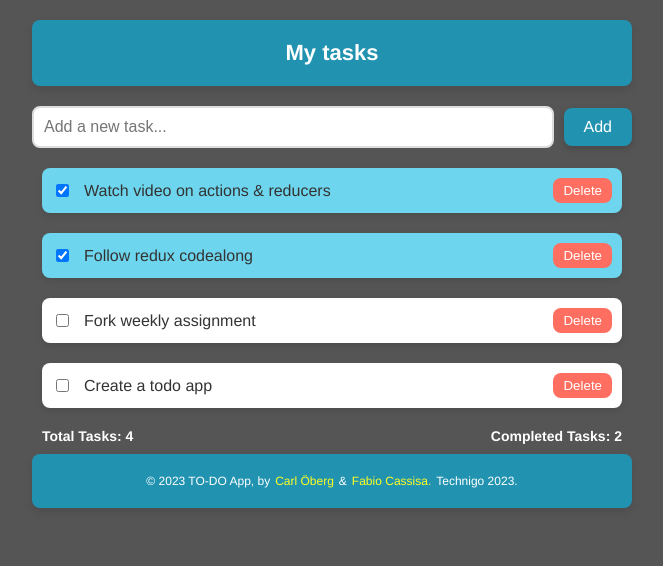
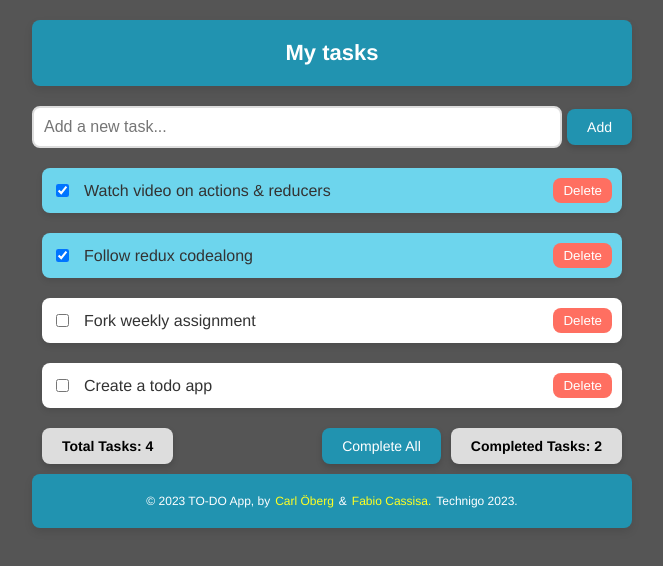
Before and after one commit to Calleobe/Todo, a React (Vite) app: page / in a window 1280 px wide. Shown: the top 566 px of the page, without its empty margins (308-971 px from the left). Built offline with nearby package versions, Linux system fonts and the light colour scheme.

Commit message:
CompleteAll button

```diff
--- a/src/components/AddTaskForm.jsx
+++ b/src/components/AddTaskForm.jsx
@@ -12,7 +12,7 @@ const Container = styled.div`
 const Form = styled.form`
   display: flex;
   align-items: center;
-  gap: 10px;
+  gap: 5px;
 `;
 
 const Input = styled.input`
@@ -31,7 +31,7 @@ const Button = styled.button`
   border-radius: 8px;
   box-shadow: 0px 3px 6px rgba(0, 0, 0, 0.16);
   cursor: pointer;
-  font-size: 16px;
+  font-size: 14px;
   font-family: "Helvetica Neue", sans-serif;
   transition: transform 0.2s ease-in-out, background-color 0.2s;
 
--- a/src/components/TaskList.jsx
+++ b/src/components/TaskList.jsx
@@ -1,6 +1,7 @@
-import { useSelector } from "react-redux";
+import { useSelector, useDispatch } from "react-redux";
 import TaskItem from "./TaskItem";
 import styled from "styled-components";
+import { completeAllTasks } from "../reducers/tasks";
 
 const StyledTaskList = styled.div`
   margin: 10px;
@@ -14,9 +15,53 @@ const TaskData = styled.div`
   font-weight: bold;
 `;
 
+const Completed = styled.div`
+  display: flex;
+  justify-content: center;
+  gap: 10px;
+`;
+
+const Counter = styled.div`
+  padding: 10px 20px;
+  background-color: #ddd;
+  color: black;
+  border: none;
+  border-radius: 8px;
+  box-shadow: 0px 3px 6px rgba(0, 0, 0, 0.16);
+  font-size: 14px;
+  font-family: "Helvetica Neue", sans-serif;
+`;
+
+const Button = styled.button`
+  padding: 10px 20px;
+  background-color: #2193b0;
+  color: white;
+  border: none;
+  border-radius: 8px;
+  box-shadow: 0px 3px 6px rgba(0, 0, 0, 0.16);
+  cursor: pointer;
+  font-size: 14px;
+  font-family: "Helvetica Neue", sans-serif;
+  transition: transform 0.2s ease-in-out, background-color 0.2s;
+
+  &:hover {
+    background-color: #6dd5ed;
+    transform: scale(1.05);
+  }
+
+  &:active {
+    transform: scale(0.95); /* Subtle click animation */
+  }
+`;
+
 const TaskList = () => {
+  const dispatch = useDispatch();
   const tasks = useSelector((state) => state.tasks);
   const completedTasksCount = tasks.filter((task) => task.complete).length;
+
+  const handleCompleteAll = () => {
+    dispatch(completeAllTasks());
+  };
 
   return (
     <StyledTaskList>
@@ -24,8 +69,11 @@ const TaskList = () => {
         <TaskItem key={task.id} task={task} />
       ))}
       <TaskData>
-        <div>Total Tasks: {tasks.length}</div>
-        <div>Completed Tasks: {completedTasksCount}</div>
+        <Counter>Total Tasks: {tasks.length}</Counter>
+        <Completed>
+          <Button onClick={handleCompleteAll}>Complete All</Button>
+          <Counter>Completed Tasks: {completedTasksCount}</Counter>
+        </Completed>
       </TaskData>
     </StyledTaskList>
   );
--- a/src/reducers/tasks.js
+++ b/src/reducers/tasks.js
@@ -21,8 +21,13 @@ export const tasksSlice = createSlice({
     deleteTask: (state, action) => {
       return state.filter((task) => task.id !== action.payload);
     },
+    completeAllTasks: (state) => {
+      state.forEach((task) => {
+        task.complete = true;
+      });
+    },
   },
 });
 
-export const { addTask, toggleTask, deleteTask } = tasksSlice.actions;
+export const { addTask, toggleTask, deleteTask, completeAllTasks } = tasksSlice.actions;
 export default tasksSlice.reducer;
```
